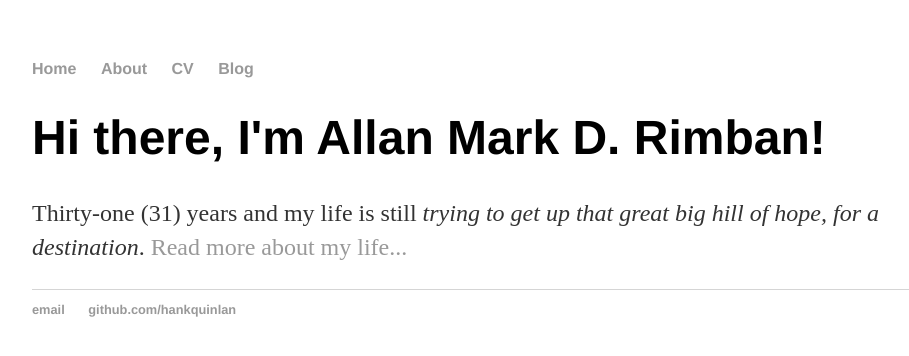
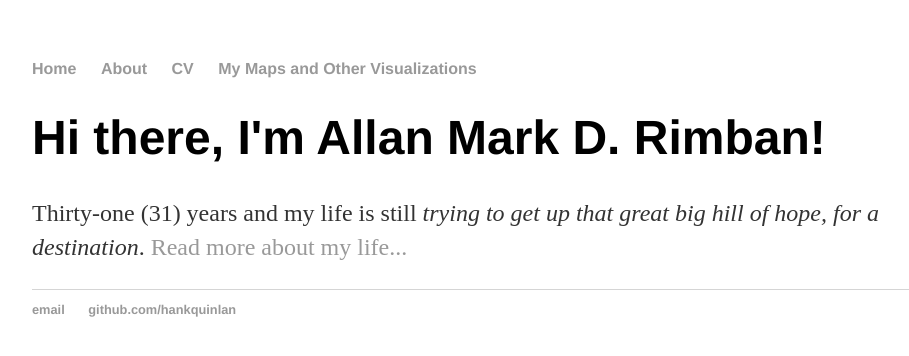
Before and after one commit to allanrimban/allanrimban.github.io, a Jekyll site: the page built from index.html, in a window 1280 px wide. Shown: the top 356 px of the page, without its empty margins (160-1069 px from the left). Built offline with Jekyll 4.4.1, drawn with Linux system fonts in a browser that asks for light colours.

Commit message:
Update default.html
Added maps and other visualizations

```diff
--- a/_layouts/default.html
+++ b/_layouts/default.html
@@ -11,7 +11,7 @@
 	        		<li><a href="/">Home</a></li>
 		        	<li><a href="/about">About</a></li>
 	        		<li><a href="/cv">CV</a></li>
-	        		<li><a href="/blog">Blog</a></li>
+	        		<li><a href="/mapsandothers">My Maps and Other Visualizations</a></li>
 	    		</ul>
 			</nav>
 			<div class="container">
```
